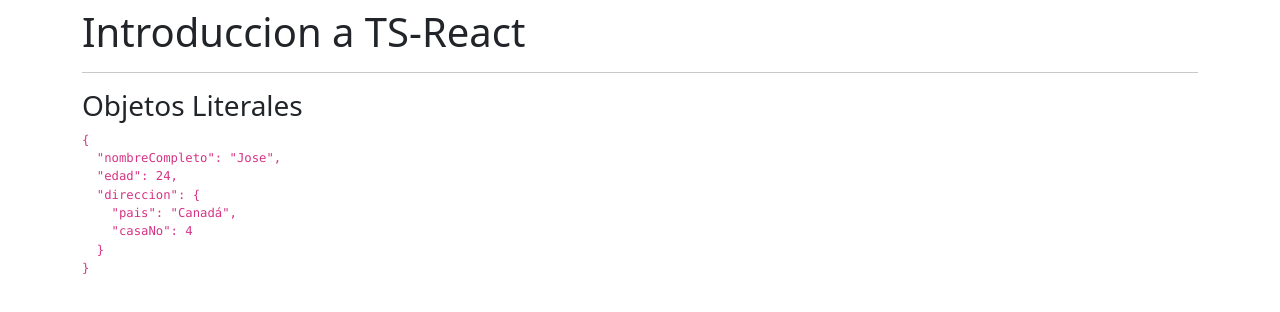
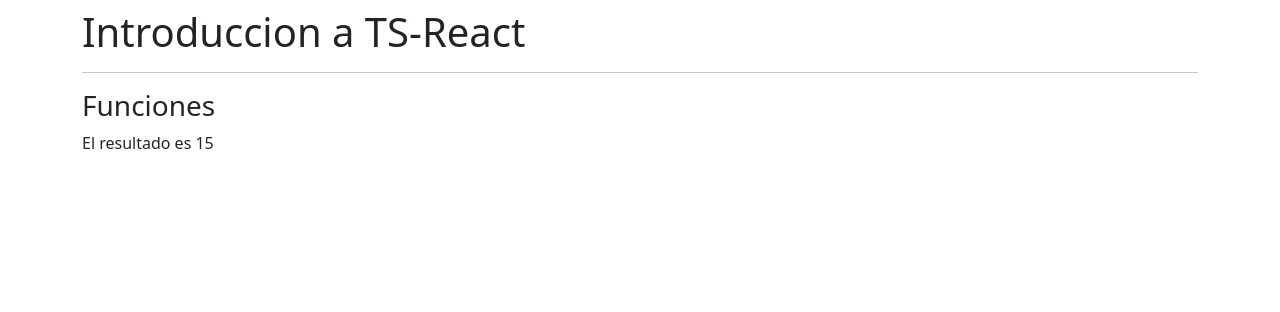
Before and after one commit to joseespiritu/Typescript, a React (Create React App) app in the folder 01-reforzamiento/: page / in a window 1280 px wide. Shown: the top 312 px of the page. Built offline with nearby package versions, Linux system fonts and the light colour scheme.

Commit message:
Funciones, retorno y argumentos

```diff
--- a/01-reforzamiento/src/App.tsx
+++ b/01-reforzamiento/src/App.tsx
@@ -1,5 +1,6 @@
 //import { TiposBasicos } from "./typescript/TiposBasicos"
-import { ObjetosLiterales } from "./typescript/ObjetosLiterales"
+//import { ObjetosLiterales } from "./typescript/ObjetosLiterales"
+import { Funciones } from "./typescript/Funciones"
 
 const App = () => {
   return (
@@ -7,7 +8,8 @@ const App = () => {
       <h1>Introduccion a TS-React</h1>
       <hr/>
       {/* <TiposBasicos/> */}
-      <ObjetosLiterales/>
+      {/* <ObjetosLiterales/> */}
+      <Funciones />
     </div>
   );
 }
--- /dev/null
+++ b/01-reforzamiento/src/typescript/Funciones.tsx
@@ -0,0 +1,14 @@
+
+export const Funciones = () => {
+
+    const sumar = ( a:number, b:number ):number => {
+        return a + b;
+    }
+
+    return(
+        <>
+            <h3>Funciones</h3>
+            <span>El resultado es { sumar(10, 5) }</span>
+        </>
+    );
+}
```
